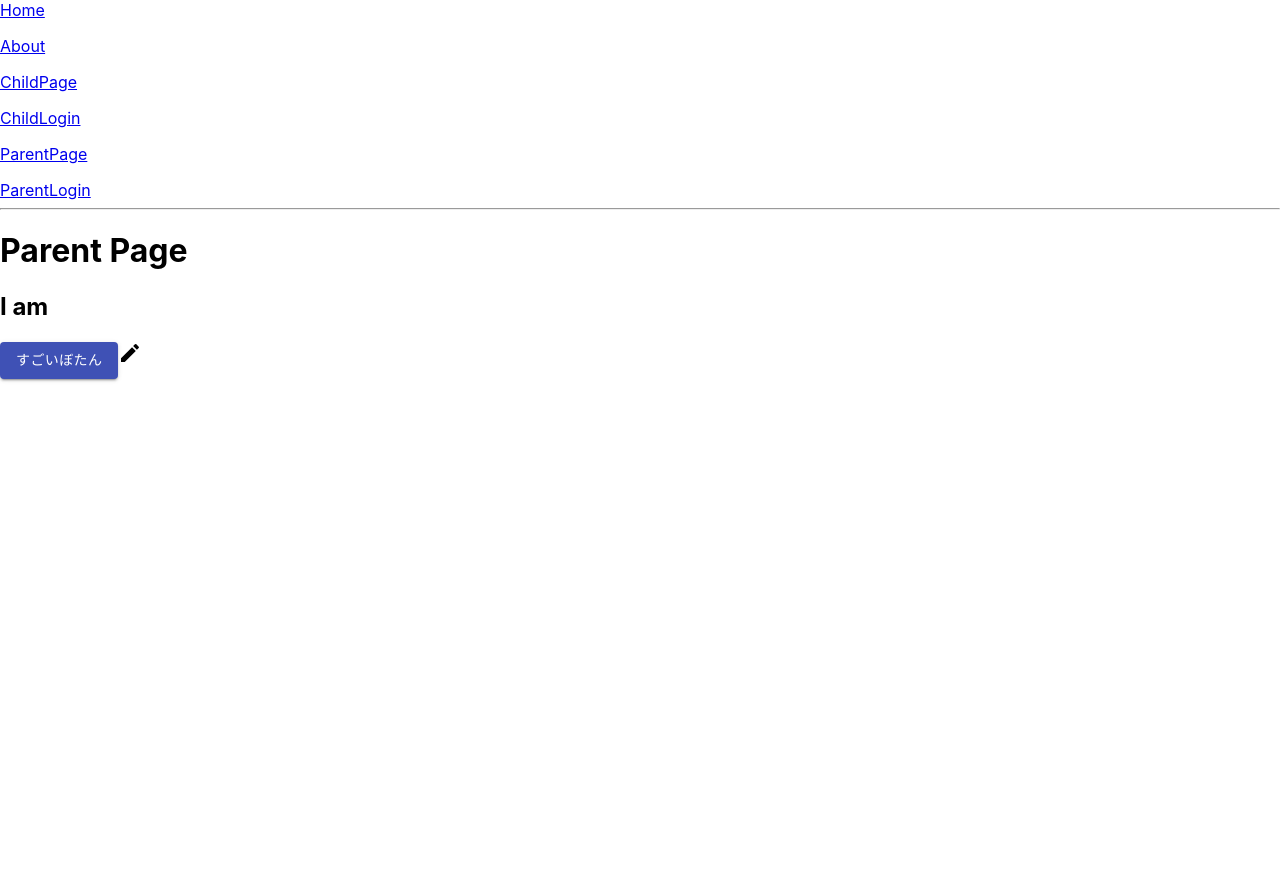
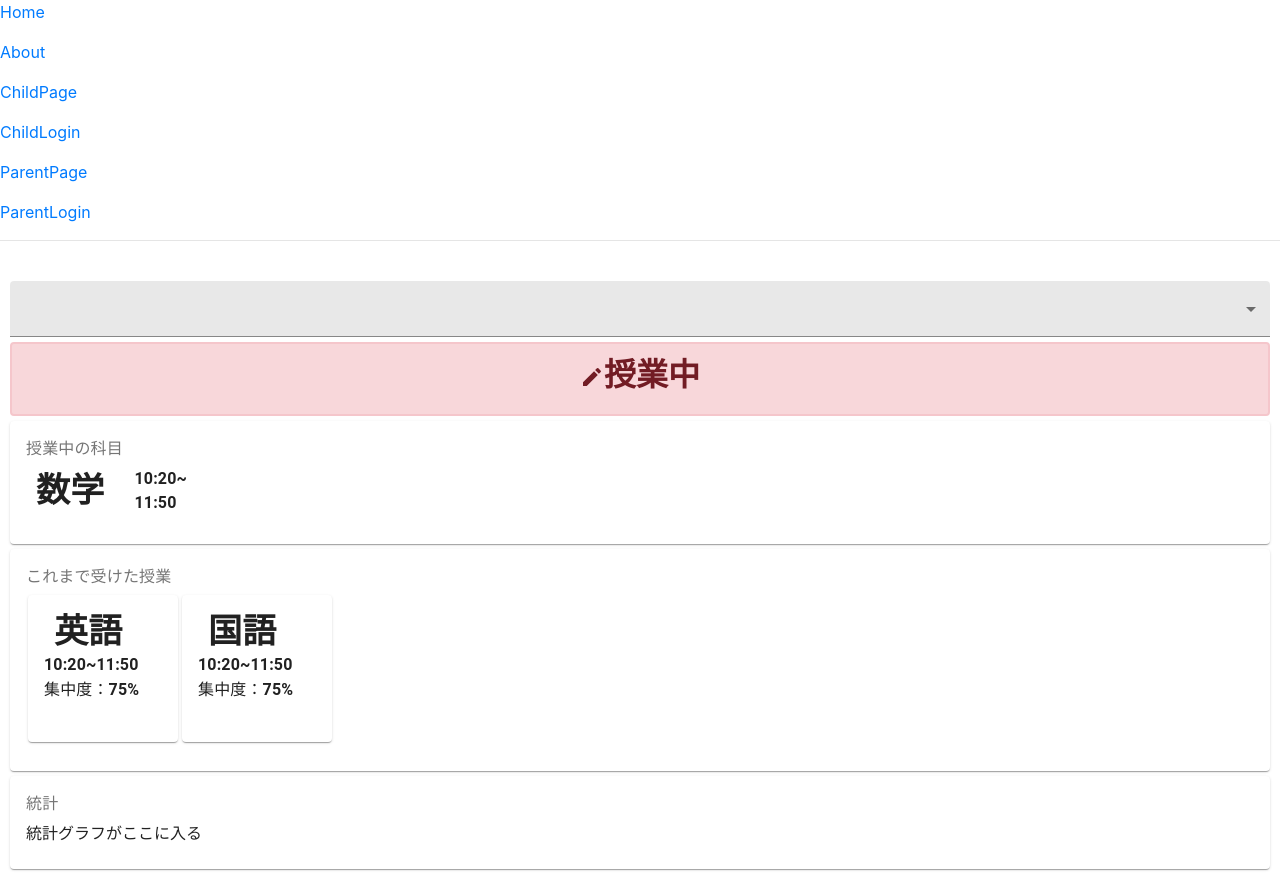
Before and after one commit to naoya0930/Fujitsu-Hack, a React (Create React App) app: page /ParentPage in a window 1280 px wide. Before the commit the page ends 800 px from the top, so only its background shows below. Built offline with nearby package versions, Linux system fonts and the light colour scheme.

Commit message:
Add: ParentPageのグラフ以外の雛形 Add: bootstrapの追加(要npm install)

```diff
--- a/package.json
+++ b/package.json
@@ -8,7 +8,9 @@
     "@testing-library/jest-dom": "^5.11.9",
     "@testing-library/react": "^11.2.3",
     "@testing-library/user-event": "^12.6.2",
+    "bootstrap": "^4.6.0",
     "react": "^17.0.1",
+    "react-bootstrap": "^1.4.3",
     "react-dom": "^17.0.1",
     "react-router-dom": "^5.2.0",
     "react-scripts": "4.0.1",
--- a/src/Components/ParentPage.js
+++ b/src/Components/ParentPage.js
@@ -1,17 +1,160 @@
 import React from 'react'
 import Button from '@material-ui/core/Button';
 import Createicon from '@material-ui/icons/Create';
+import Select from '@material-ui/core/Select';
+import MenuItem from '@material-ui/core/MenuItem';
+import 'bootstrap/dist/css/bootstrap.min.css';
+import Card from '@material-ui/core/Card';
+import CardContent from '@material-ui/core/CardContent';
+import Typography from '@material-ui/core/Typography';
+
+var styles = ({
+  div:{
+    margin: 10,
+    //marginLeft: 10,
+    //marginRight: 10,
+  },
+  formControl: {
+    //margin: 10,
+    width: '100%',
+    //minWidth: 120,
+  },
+  selectEmpty: {
+    //marginTop: theme.spacing(2),
+  },
+  status:{
+    marginTop: 5,
+    marginBottom: 5,
+    borderWidth: 2,
+  },
+  statusText:{
+    fontWeight: 600,
+    textAlign:'center',
+  },
+  mainCard:{
+    marginTop: 5,
+    marginBottom: 5,
+  },
+  classNow:{
+    marginTop: 5,
+    marginBottom: 5,
+    borderWidth: 3,
+    borderColor: "#00A0A0",
+    display: 'flex',
+    alignItems: "center",
+  },
+  classText:{
+    fontWeight: 600,
+    marginLeft: 10,
+    textAlign:'left',
+    marginRight: 30,
+  },
+  classTime:{
+    fontWeight: 600,
+    textAlign:'left',
+    minWidth: 50,
+  },
+  classPast:{
+    borderWidth: 3,
+    marginLeft: 2,
+    marginRight: 2,
+    borderColor: "#00A0A0",
+    display: 'flex',
+    alignItems: "center",
+    minWidth: 150,
+  },
+});
 
 
 class About extends React.Component {
   render(){
     return(
-      <div>
-        <h1>Parent Page</h1>
-        <h2>I am </h2>
-        <Button variant="contained" color="primary">すごいぼたん</Button>
-        <Createicon/>
+      <body>
+      <div style={styles.div}>
+        <br/>
+        <Select
+          labelId="demo-simple-select-filled"
+          id="demo-simple-select-filled"
+          value={""}
+          label="Age"
+          variant="filled"
+          style={styles.formControl}
+          //onChange={handleChange}
+
+        >
+          <MenuItem value="">
+            <em>None</em>
+          </MenuItem>
+          <MenuItem value={10}>Ten</MenuItem>
+          <MenuItem value={20}>Twenty</MenuItem>
+          <MenuItem value={30}>Thirty</MenuItem>
+        </Select>
+        <p class="alert alert-danger" style={styles.status}>
+          <h2 style={styles.statusText}><Createicon/>授業中</h2>
+        </p>
+        {/*
+        <Box class="border rounded" style={styles.classNow}>
+          <h2 style={styles.classText}>数学</h2>
+          <p style={styles.classTime}>10:20~<br/>11:50</p>
+        </Box>
+        */}
+
+        <Card variant="elevation" color="#000000" style={styles.mainCard}>
+          <CardContent >
+            <Typography color="textSecondary" gutterBottom>
+              授業中の科目
+            </Typography>
+            <p style={styles.classNow}>
+              <Typography style={styles.classText} variant="h4" component="h2">
+              数学
+              </Typography>
+              <Typography style={styles.classTime}>10:20~<br/>11:50</Typography>
+            </p>
+          </CardContent>
+        </Card>
+        <Card variant="elevation" color="#000000" style={styles.mainCard}>
+          <CardContent >
+            <Typography color="textSecondary" gutterBottom>
+              これまで受けた授業
+            </Typography>
+            <p style={styles.classNow}>
+              <Card variant="elevation" color="#000000" style={styles.classPast}>
+                <CardContent >
+                  <Typography style={styles.classText} variant="h4" component="h2">
+                  英語
+                  </Typography>
+                  <Typography style={styles.classTime}>10:20~11:50</Typography>
+                  <p>
+                    <Typography display="inline">集中度：</Typography>
+                    <Typography style={styles.classTime} display="inline">75%</Typography>
+                  </p>
+                </CardContent>
+              </Card>
+              <Card variant="elevation" color="#000000" style={styles.classPast}>
+                <CardContent >
+                  <Typography style={styles.classText} variant="h4" component="h2">
+                  国語
+                  </Typography>
+                  <Typography style={styles.classTime}>10:20~11:50</Typography>
+                  <p>
+                    <Typography display="inline">集中度：</Typography>
+                    <Typography style={styles.classTime} display="inline">75%</Typography>
+                  </p>
+                </CardContent>
+              </Card>
+            </p>
+          </CardContent>
+        </Card>
+        <Card variant="elevation" color="#000000" style={styles.mainCard}>
+          <CardContent >
+            <Typography color="textSecondary" gutterBottom>
+              統計
+            </Typography>
+            統計グラフがここに入る
+          </CardContent>
+        </Card>
       </div>
+      </body>
     )
   }
 }
```
Also changed, not shown: 1 other file (tests, documents, lock files or other folders).
